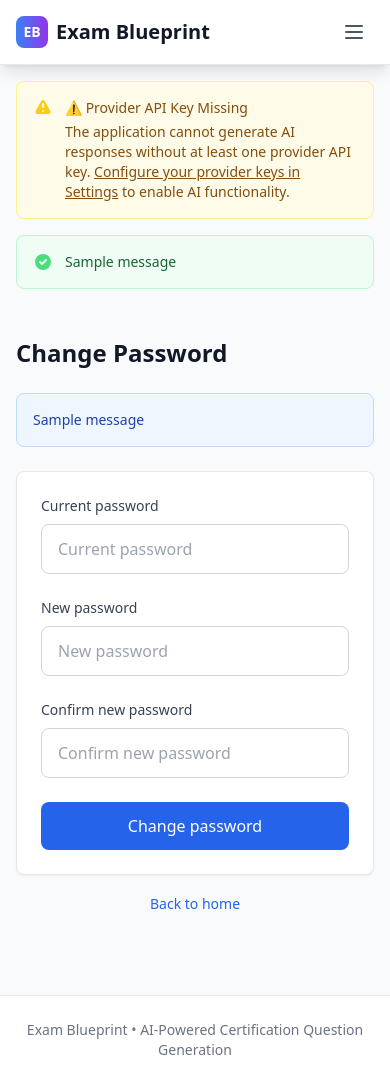
After one commit to ST4RKiLLaX/exam_blueprint, a Flask app: template app/web/templates/security/change_password.html in a window 390 px wide. The commit adds this page. Run offline with Flask 3, Linux system fonts and the light colour scheme; the template is opened without the code that fills it: most values are stand-ins (such as "Sample title", 1, 10 or a date in 2020); one stand-in notice (Sample message) is shown; form fields are guessed from the names that the template uses; some libraries are stand-ins or nearby versions.

Commit message:
feat(web): add change password page and nav entry points
Add security/change_password.html for Flask-Security's change
password flow (form, flashes, field errors) with existing layout
and dark mode styles. Expose the view from the account dropdown
and mobile nav using url_for_security('change_password').

```diff
--- a/app/web/templates/base.html
+++ b/app/web/templates/base.html
@@ -159,6 +159,7 @@
                             <svg class="w-4 h-4" fill="none" stroke="currentColor" viewBox="0 0 24 24"><path stroke-linecap="round" stroke-linejoin="round" stroke-width="2" d="M19 9l-7 7-7-7"/></svg>
                         </button>
                         <div x-show="open" @click.away="open = false" x-transition class="absolute right-0 mt-2 w-48 rounded-md shadow-lg bg-white ring-1 ring-black ring-opacity-5 dark:bg-gray-800 dark:ring-gray-700 py-1 z-50">
+                            <a href="{{ url_for_security('change_password') }}" class="block px-4 py-2 text-sm text-gray-700 hover:bg-gray-100 dark:text-gray-100 dark:hover:bg-gray-700">Change password</a>
                             <a href="{{ url_for_security('logout') }}" class="block px-4 py-2 text-sm text-gray-700 hover:bg-gray-100 dark:text-gray-100 dark:hover:bg-gray-700">Logout</a>
                         </div>
                     </div>
@@ -231,6 +232,7 @@
                     {% if current_user.is_authenticated %}
                     <div class="pt-4 mt-4 border-t border-gray-200 dark:border-gray-700">
                         <p class="px-3 py-1 text-xs text-gray-500 dark:text-gray-400">{{ current_user.email }}</p>
+                        <a href="{{ url_for_security('change_password') }}" @click="navOpen = false" class="block px-3 py-2 rounded-md text-gray-600 hover:bg-gray-100 dark:text-gray-300 dark:hover:bg-gray-700">Change password</a>
                         <a href="{{ url_for_security('logout') }}" @click="navOpen = false" class="block px-3 py-2 rounded-md text-gray-600 hover:bg-gray-100 dark:text-gray-300 dark:hover:bg-gray-700">Logout</a>
                     </div>
                     {% endif %}
--- /dev/null
+++ b/app/web/templates/security/change_password.html
@@ -0,0 +1,56 @@
+{% extends "base.html" %}
+{% block title %}Change Password - Exam Blueprint{% endblock %}
+
+{% block content %}
+<div class="max-w-md mx-auto">
+    <h1 class="text-2xl font-bold text-gray-900 dark:text-white mb-6">Change Password</h1>
+
+    {% with messages = get_flashed_messages(with_categories=true) %}
+        {% if messages %}
+            {% for category, message in messages %}
+            <div class="mb-6 p-4 rounded-lg {% if category == 'error' %}bg-red-50 border border-red-200 text-red-800 dark:bg-red-900/30 dark:border-red-700 dark:text-red-200{% else %}bg-blue-50 border border-blue-200 text-blue-800 dark:bg-blue-900/30 dark:border-blue-700 dark:text-blue-200{% endif %}">
+                <p class="text-sm">{{ message }}</p>
+            </div>
+            {% endfor %}
+        {% endif %}
+    {% endwith %}
+
+    <div class="bg-white dark:bg-gray-800 rounded-lg shadow-sm border border-gray-200 dark:border-gray-700 p-6">
+        <form method="POST" action="{{ url_for_security('change_password') }}" class="space-y-6">
+            {{ change_password_form.hidden_tag() }}
+
+            <div>
+                <label for="password" class="block text-sm font-medium text-gray-700 dark:text-gray-300 mb-2">Current password</label>
+                {{ change_password_form.password(class="w-full px-4 py-3 border border-gray-300 rounded-lg focus:ring-2 focus:ring-blue-500 focus:border-blue-500 dark:bg-gray-700 dark:border-gray-600 dark:text-gray-100", placeholder="Current password", autocomplete="current-password") }}
+                {% if change_password_form.password.errors %}
+                    <p class="mt-1 text-sm text-red-600 dark:text-red-400">{{ change_password_form.password.errors[0] }}</p>
+                {% endif %}
+            </div>
+
+            <div>
+                <label for="new_password" class="block text-sm font-medium text-gray-700 dark:text-gray-300 mb-2">New password</label>
+                {{ change_password_form.new_password(class="w-full px-4 py-3 border border-gray-300 rounded-lg focus:ring-2 focus:ring-blue-500 focus:border-blue-500 dark:bg-gray-700 dark:border-gray-600 dark:text-gray-100", placeholder="New password", autocomplete="new-password") }}
+                {% if change_password_form.new_password.errors %}
+                    <p class="mt-1 text-sm text-red-600 dark:text-red-400">{{ change_password_form.new_password.errors[0] }}</p>
+                {% endif %}
+            </div>
+
+            <div>
+                <label for="password_confirm" class="block text-sm font-medium text-gray-700 dark:text-gray-300 mb-2">Confirm new password</label>
+                {{ change_password_form.password_confirm(class="w-full px-4 py-3 border border-gray-300 rounded-lg focus:ring-2 focus:ring-blue-500 focus:border-blue-500 dark:bg-gray-700 dark:border-gray-600 dark:text-gray-100", placeholder="Confirm new password", autocomplete="new-password") }}
+                {% if change_password_form.password_confirm.errors %}
+                    <p class="mt-1 text-sm text-red-600 dark:text-red-400">{{ change_password_form.password_confirm.errors[0] }}</p>
+                {% endif %}
+            </div>
+
+            <button type="submit" class="w-full px-4 py-3 bg-blue-600 text-white rounded-lg font-medium hover:bg-blue-700 focus:outline-none focus:ring-2 focus:ring-offset-2 focus:ring-blue-500 transition-colors">
+                Change password
+            </button>
+        </form>
+    </div>
+
+    <p class="mt-4 text-center">
+        <a href="/" class="text-sm text-blue-600 hover:text-blue-800 dark:text-blue-400 dark:hover:text-blue-300">Back to home</a>
+    </p>
+</div>
+{% endblock %}
```
